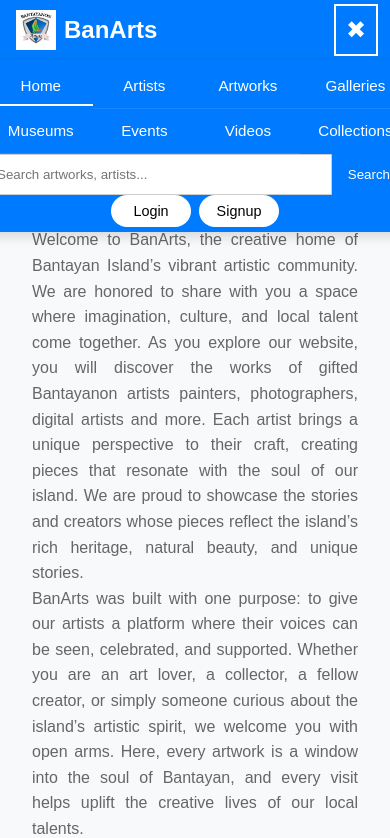
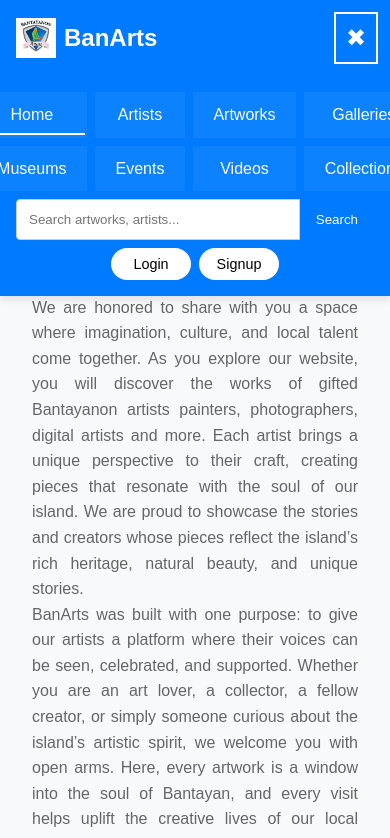
Before and after one commit to Benjoytibzz/BanArts-System, a website: page index.html in a window 390 px wide. Both pictures are taken after a click on the button "Toggle navigation menu". Shown: the top 838 px of the page. Drawn offline with nearby package versions, Linux system fonts and the light colour scheme; no server answers.

```diff
--- a/styles.css
+++ b/styles.css
@@ -2522,20 +2522,16 @@
         top: 100%;
         left: 0;
         right: 0;
-        width: auto;
         background-color: #007bff;
         flex-direction: column;
-        padding: 0.3rem 0;
-        gap: 0;
-        box-shadow: 0 4px 12px rgba(0, 0, 0, 0.15);
+        padding: 1rem;
+        gap: 0.5rem;
+        box-shadow: 0 4px 8px rgba(0, 0, 0, 0.1);
         transform: translateY(-100%);
         opacity: 0;
         visibility: hidden;
         transition: all 0.3s ease;
         z-index: 999;
-        margin-left: -1rem;
-        margin-right: -1rem;
-        overflow-x: hidden;
     }
 
     .nav-menu.show {
@@ -2545,38 +2541,32 @@
     }
 
     nav {
-        padding: 0.5rem 1rem;
+        padding: 1rem;
         position: relative;
+    }
+
+    nav ul {
+        flex-direction: row;
+        flex-wrap: wrap;
+        justify-content: center;
+        gap: 0.5rem;
+        margin: 0;
         width: 100%;
-        box-sizing: border-box;
-    }
-
-    nav ul {
-        flex-direction: column;
-        width: 100%;
-        padding: 0;
-        margin: 0;
-        gap: 0;
     }
 
     nav ul li {
         width: 100%;
         text-align: center;
-        background-color: transparent;
-        padding: 0;
+        background-color: rgba(255, 255, 255, 0.05);
+        padding: 2px 2px;
     }
 
 
     nav ul li a {
         display: block;
-        padding: 0.6rem 1rem;
-        font-size: 0.95rem;
+        padding: 0.5rem 1rem;
+        font-size: 1rem;
         transition: background-color 0.3s;
-        border-bottom: 1px solid rgba(255, 255, 255, 0.1);
-    }
-
-    nav ul li:last-child a {
-        border-bottom: none;
     }
     }
 
@@ -2786,8 +2776,13 @@
     }
 
     nav ul {
-        width: 100%;
-        align-items: stretch;
+        flex-direction: column;
+        align-items: center;
+    }
+
+    nav ul li a {
+        display: block;
+        padding: 0.5rem 1rem;
     }
 
     .auth-buttons {
```
